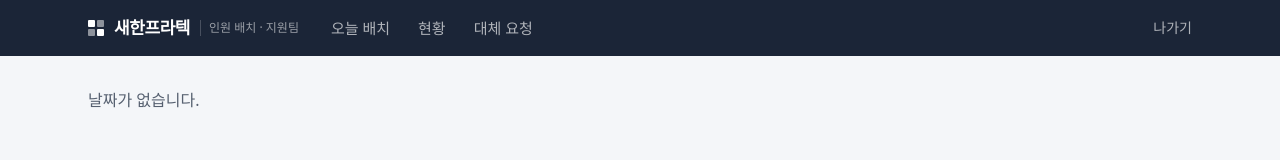
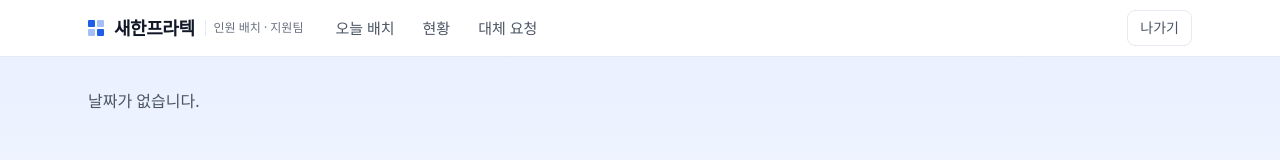
Before and after one commit to seungju-17/saehan-lineboard, a Next.js app: page /print in a window 1280 px wide. Shown: the top 160 px of the page. Built offline with nearby package versions, Linux system fonts and the light colour scheme; no server answers; a web font is replaced by a local one.

Commit message:
시프티 느낌의 밝은 테마: 흰 메뉴바, 선명한 파랑, 하늘빛 바탕, 그림자 카드
Co-Authored-By: Claude Fable 5.1 <noreply@anthropic.com>
Claude-Session: https://claude.ai/code/session_01QFiRYzTckiFpN54LAG4xgx

```diff
--- a/demo/app.tsx
+++ b/demo/app.tsx
@@ -132,7 +132,7 @@ export function App(): React.ReactElement {
   else if (path === '/login') page = <DemoLogin />;
   else page = <Board />;
   return (
-    <div className="min-h-screen bg-ground">
+    <div className="min-h-screen lb-sky">
       <Nav />
       <div className="bg-brand-soft text-brand text-[13px]"><div className="mx-auto max-w-6xl px-4 sm:px-6 py-1.5 flex flex-wrap items-center gap-x-2"><span className="font-semibold">브라우저 안에서 그대로 실행 중</span><span className="text-brand/80">새로고침하면 처음 상태로 돌아갑니다.</span></div></div>
       <main className="mx-auto max-w-6xl px-4 sm:px-6 py-6 sm:py-8 pb-24">{page}</main>
--- a/src/app/(app)/layout.tsx
+++ b/src/app/(app)/layout.tsx
@@ -3,7 +3,7 @@ import { Assistant } from '@/components/assistant';
 
 export default function AppLayout({ children }: { children: React.ReactNode }): React.ReactElement {
   return (
-    <div className="min-h-screen bg-ground">
+    <div className="min-h-screen lb-sky">
       <Nav />
       <main className="mx-auto max-w-6xl px-4 sm:px-6 py-6 sm:py-8 pb-24">{children}</main>
       <Assistant />
--- a/src/app/globals.css
+++ b/src/app/globals.css
@@ -2,17 +2,19 @@
 
 @theme {
   --font-sans: "Pretendard Variable", Pretendard, "Apple SD Gothic Neo", "Malgun Gothic", system-ui, sans-serif;
-  --color-brand: #1b2537;
-  --color-brand-2: #2b3a57;
-  --color-brand-soft: #e7ecf5;
-  --color-ink: #1c2230;
-  --color-ink-2: #566070;
-  --color-ink-3: #667085;
-  --color-line: #e3e7ee;
-  --color-line-2: #eef1f5;
-  --color-chip: #eef1f5;
+  /* 시프티 느낌: 흰 바탕에 연한 하늘빛, 선명한 파랑 하나, 진한 검정 제목 */
+  --color-brand: #1f5fe8;
+  --color-brand-2: #174dc2;
+  --color-brand-soft: #e8effd;
+  --color-ink: #111827;
+  --color-ink-2: #4b5563;
+  --color-ink-3: #6b7280;
+  --color-line: #e5eaf3;
+  --color-line-2: #eef2f8;
+  --color-chip: #eef2f8;
   --color-paper: #ffffff;
-  --color-ground: #f4f6f9;
+  --color-ground: #f5f8fe;
+  --color-navy: #111827;
   --color-vac: #c8362b;
   --color-vac-bg: #fdf0ee;
   --color-ok: #1d7a4a;
@@ -23,6 +25,10 @@
 
 @layer base {
   html { font-family: var(--font-sans); color: var(--color-ink); background: var(--color-ground); font-feature-settings: "tnum"; }
+  /* 흰 카드는 테두리 대신 부드러운 그림자로 떠 보이게 (시프티 카드) */
+  .bg-white.border.rounded-xl, .bg-white.border.rounded-2xl { border-color: #e9eef7; box-shadow: 0 6px 22px rgba(31, 95, 232, 0.06); }
+  .lb-sky { background: linear-gradient(180deg, #e9f0ff 0%, #f5f8fe 60%, #ffffff 100%); }
+  h1 { font-weight: 800; letter-spacing: -0.02em; }
   body { margin: 0; -webkit-font-smoothing: antialiased; }
   button, input, select { font: inherit; color: inherit; }
   button { cursor: pointer; }
--- a/src/app/login/page.tsx
+++ b/src/app/login/page.tsx
@@ -81,5 +81,5 @@ function Form(): React.ReactElement {
   );
 }
 export default function Login(): React.ReactElement {
-  return <main className="min-h-screen bg-ground flex items-center justify-center p-6"><Suspense><Form /></Suspense></main>;
+  return <main className="min-h-screen lb-sky flex items-center justify-center p-6"><Suspense><Form /></Suspense></main>;
 }
--- a/src/components/nav.tsx
+++ b/src/components/nav.tsx
@@ -15,22 +15,22 @@ export function Nav(): React.ReactElement {
   async function logout(): Promise<void> { await fetch('/api/login', { method: 'DELETE' }); router.push('/login'); router.refresh(); }
   const shown = items.filter(([href]) => CAN.manage(role) || (href !== '/people' && href !== '/settings'));
   return (
-    <header className="bg-brand text-white print:hidden">
+    <header className="bg-white border-b border-line print:hidden">
       <div className="mx-auto max-w-6xl px-4 sm:px-6 h-14 flex items-center gap-4 sm:gap-8 whitespace-nowrap overflow-x-auto">
         <Link href="/today" className="flex items-center gap-2.5">
-          <span className="grid grid-cols-2 gap-0.5 w-4 h-4" aria-hidden><i className="bg-white rounded-[1px]" /><i className="bg-white/50 rounded-[1px]" /><i className="bg-white/50 rounded-[1px]" /><i className="bg-white rounded-[1px]" /></span>
-          <span className="font-bold text-[17px] tracking-tight">새한프라텍</span>
-          <span className="hidden sm:inline text-xs text-white/55 pl-2 border-l border-white/20">인원 배치 · 지원팀</span>
+          <span className="grid grid-cols-2 gap-0.5 w-4 h-4" aria-hidden><i className="bg-brand rounded-[1px]" /><i className="bg-brand/40 rounded-[1px]" /><i className="bg-brand/40 rounded-[1px]" /><i className="bg-brand rounded-[1px]" /></span>
+          <span className="font-extrabold text-[18px] tracking-tight text-ink">새한프라텍</span>
+          <span className="hidden sm:inline text-xs text-ink-3 pl-2 border-l border-line">인원 배치 · 지원팀</span>
         </Link>
         <nav className="flex gap-0 sm:gap-1 -ml-3 shrink-0">
           {shown.map(([href, label]) => {
             const on = path.startsWith(href);
-            return <Link key={href} href={href} className={`relative px-2.5 sm:px-3 h-14 inline-flex items-center text-[14px] sm:text-[15px] ${on ? 'text-white font-semibold' : 'text-white/65 hover:text-white'}`}>{label}{on && <span className="absolute left-3 right-3 bottom-0 h-0.5 bg-white rounded-t" />}</Link>;
+            return <Link key={href} href={href} className={`relative px-2.5 sm:px-3 h-14 inline-flex items-center text-[14px] sm:text-[15px] font-medium ${on ? 'text-brand font-bold' : 'text-ink-2 hover:text-ink'}`}>{label}{on && <span className="absolute left-3 right-3 bottom-0 h-[3px] bg-brand rounded-t" />}</Link>;
           })}
         </nav>
         <span className="ml-auto shrink-0 flex items-center gap-3 text-sm">
-          {s?.kind === 'admin' && <span className="text-white/80"><b className="text-white">{s.name}</b> <span className="text-white/55">· {s.role}</span></span>}
-          <button onClick={logout} className="text-white/65 hover:text-white">나가기</button>
+          {s?.kind === 'admin' && <span className="text-ink-2"><b className="text-ink">{s.name}</b> <span className="text-ink-3">· {s.role}</span></span>}
+          <button onClick={logout} className="h-9 px-3 rounded-lg border border-line text-ink-2 hover:border-brand hover:text-brand">나가기</button>
         </span>
       </div>
     </header>
```
Also changed, not shown: 2 other files (tests, documents, lock files or other folders).
